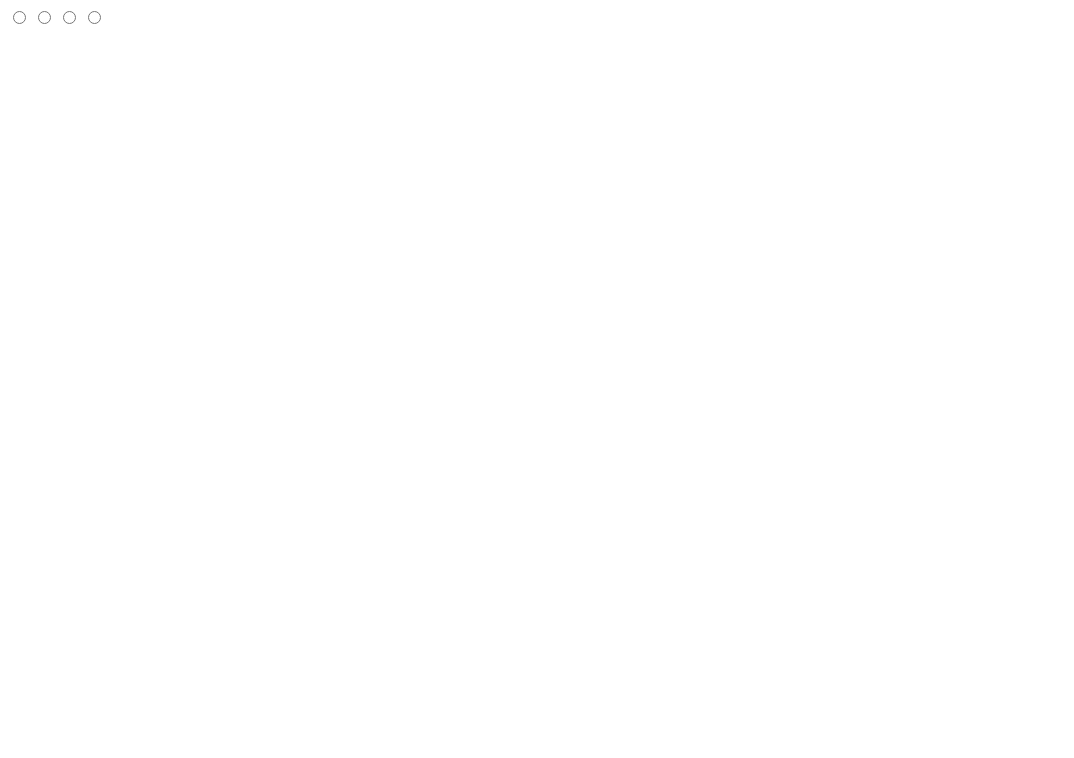
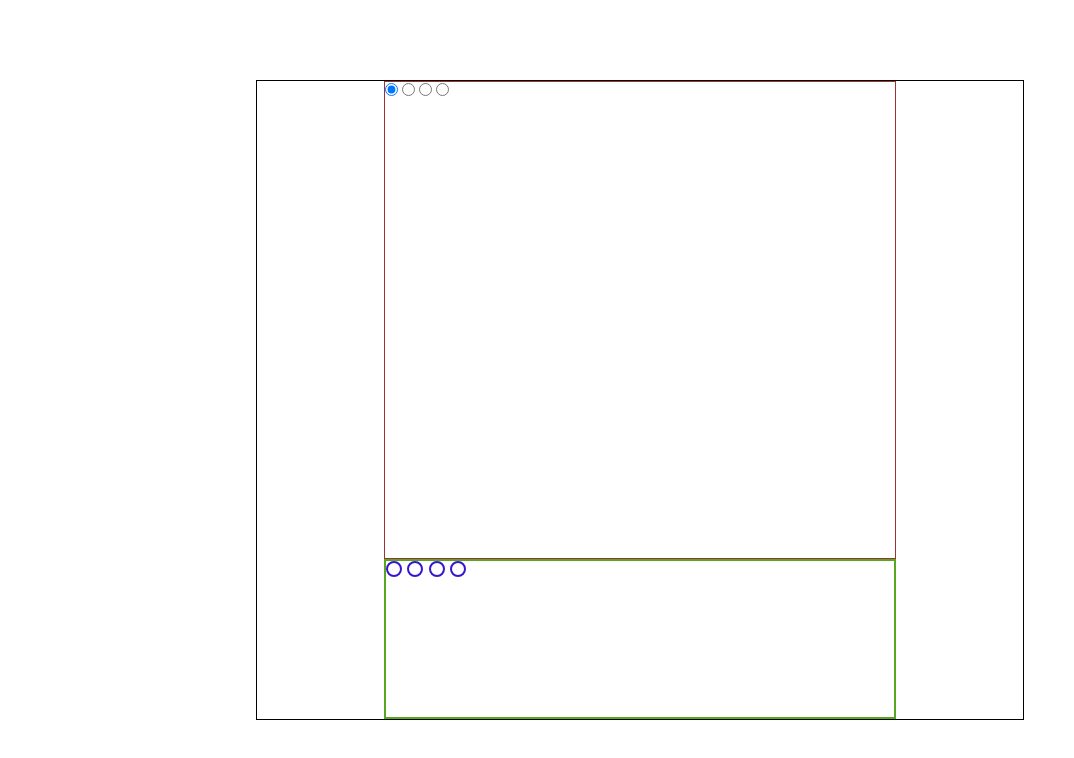
Before and after one commit to Arterixs/cssMemSlider, a plain HTML site: page cssMemSlider/index.html in a window 1280 px wide. Shown: the whole page, without its empty margins (0-1074 px from the left). Drawn offline with Linux system fonts and the light colour scheme.

Commit message:
feat: add css and structure html (Sun May 15 18:52:35     2022)

```diff
--- a/cssMemSlider/index.html
+++ b/cssMemSlider/index.html
@@ -4,15 +4,16 @@
     <meta charset="UTF-8">
     <meta http-equiv="X-UA-Compatible" content="IE=edge">
     <meta name="viewport" content="width=device-width, initial-scale=1.0">
+    <link href="style.css" rel="stylesheet">
     <title>cssMemSlider</title>
 </head>
 <body>
     <div class="wrapper">
         <div class="slider">
-            <input type="radio">
-            <input type="radio">
-            <input type="radio">
-            <input type="radio">
+            <input type="radio" name = "mems" id = r1 checked>
+            <input type="radio" name = "mems" id = r2>
+            <input type="radio" name = "mems" id = r3>
+            <input type="radio" name = "mems" id = r4>
             <div class="slide">
                <img src="" alt="">
             </div>
@@ -28,10 +29,10 @@
         </div>
         <div class="row">
             <div class="control">
-                <label for=""></label>
-                <label for=""></label>
-                <label for=""></label>
-                <label for=""></label>
+                <label for="r1" class = "btn"></label>
+                <label for="r2" class = "btn"></label>
+                <label for="r3" class = "btn"></label>
+                <label for="r4" class = "btn"></label>
             </div>
         </div>
     </div>
--- /dev/null
+++ b/cssMemSlider/style.css
@@ -0,0 +1,44 @@
+* {
+    box-sizing: border-box;
+    margin: 0;
+}
+
+body {
+    display: flex;
+    justify-content: center;
+    padding-top: 10vh;
+}
+
+.wrapper {
+    height: 80vh;
+    width: 60vw;
+    border: solid 1px #000;
+    display: flex;
+    flex-direction: column;
+    align-items: center;
+}
+
+.slider {
+    border: solid 1px rgb(158, 50, 50);
+    width: 40vw;
+    height: 60vh;
+}
+
+.row {
+    width: 40vw;
+    height: 20vh;
+    border: solid 2px rgb(87, 168, 32);
+}
+
+.control {
+    display: flex;
+    justify-content: space-between;
+    width: 5rem;
+}
+
+.btn {
+    width: 1rem;
+    height: 1rem;
+    border: solid 2px rgb(56, 22, 207);
+    border-radius: 50%;
+}
```
